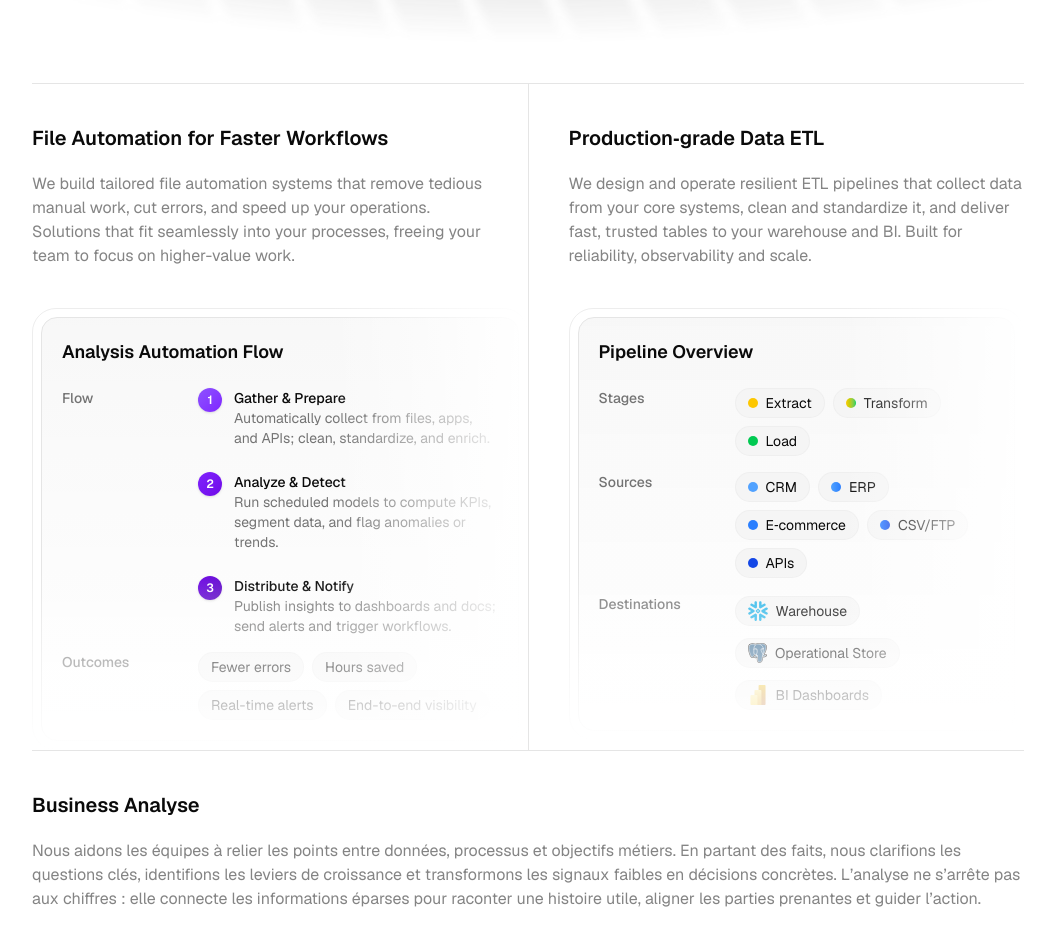
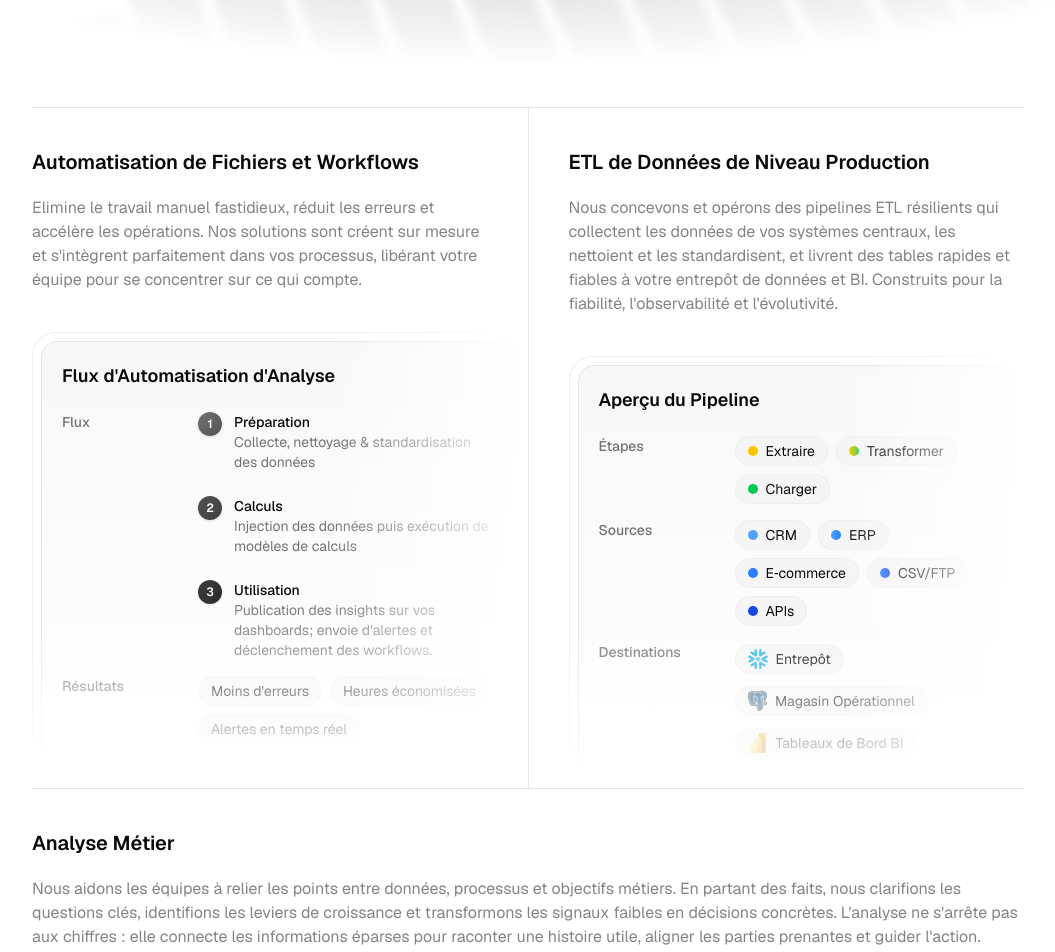
Before and after one commit to clement-horesh/my-aube, a Next.js app: page / in a window 1280 px wide. Shown: the part 2360-3312 px from the top of the page, without its empty margins (112-1167 px from the left). Built offline with nearby package versions, Linux system fonts and the light colour scheme.

Commit message:
Debut traduction

```diff
--- a/src/app/contact/page.tsx
+++ b/src/app/contact/page.tsx
@@ -72,8 +72,8 @@ export default function ContactPage() {
     <main className="min-h-screen flex flex-col">
       <Menu />
 
-      <section className="pt-28 pb-16 px-4">
-        <div className="w-full sm:max-w-2xl md:max-w-3xl lg:max-w-4xl xl:max-w-5xl mx-auto">
+      <section className="pt-28 pb-16 ">
+        <div className="w-full sm:max-w-2xl md:max-w-3xl lg:max-w-4xl xl:max-w-5xl mx-auto px-4 transition-all duration-1000">
           <div className="max-w-2xl">
             <h1 className="text-3xl sm:text-4xl font-bold tracking-tight">Contact</h1>
             <p className="mt-2 text-muted-foreground">
--- a/src/components/core-offer.tsx
+++ b/src/components/core-offer.tsx
@@ -8,12 +8,12 @@ export function GradientSection() {
   return (
     <div id="core-offer" className="w-full bg-gradient-to-b from-neutral-100 to-neutral-0 dark:from-neutral-900 dark:to-neutral-950" style={{ backgroundSize: '100% 250px', backgroundRepeat: 'no-repeat' }}>
       <div className="w-full sm:max-w-2xl md:max-w-3xl lg:max-w-4xl xl:max-w-5xl mx-auto px-4 sm:px-6 lg:px-4 pt-50 pb-30">
-        <h1 className="text-3xl md:text-5xl lg:text-6xl leading-[1.1] font-[538] tracking-[-0.0325em]">Turning Data Analysis<br/> into Business Value</h1>
+        <h1 className="text-3xl md:text-5xl lg:text-6xl leading-[1.1] font-[538] tracking-[-0.0325em]">Transformer l'Analyse de Données<br/> en Valeur Métier</h1>
 
         {/* Top Section */}
 
           <p className="max-w-full md:max-w-[60%] text-foreground/50 mb-6 mt-5">
-          We deliver high-impact data analysis solutions that aredesigned, implemented, and operated by our expert consultants. We turn raw data into clear and actionable insights, helping you spot patterns, make informed decisions, and maximize your business intelligence. </p>
+          Nous livrons des solutions d'analyse de données à fort impact conçues, implémentées et opérées par nos consultants experts. Nous transformons les données brutes en insights clairs et exploitables, vous aidant à repérer les tendances, prendre des décisions éclairées et maximiser votre intelligence métier. </p>
 
       </div>
 
@@ -24,7 +24,7 @@ export function GradientSection() {
         >
           <Image
             src="/Section 1.png"
-            alt="ETL Illustration"
+            alt="Illustration ETL"
             fill
             className="object-cover object-center"
             loading="lazy"
@@ -40,9 +40,9 @@ export function GradientSection() {
         <div className="grid grid-cols-1 md:[grid-template-columns:1fr_auto_1fr] gap-0 items-stretch">
           <div className="flex items-stretch pt-10">
             <div className="w-full">
-              <h3 className="text-xl font-semibold text-foreground mb-5">File Automation for Faster Workflows</h3>
+              <h3 className="text-xl font-semibold text-foreground mb-5">Automatisation de Fichiers et Workflows</h3>
               <p className="max-w-full text-foreground/50 mb-10 mr-10">
-              We build tailored file automation systems that remove tedious manual work, cut errors, and speed up your operations. Solutions that fit seamlessly into your processes, freeing your team to focus on higher-value work. </p>
+              Elimine le travail manuel fastidieux, réduit les erreurs et accélère les opérations. Nos solutions sont créent sur mesure et s'intègrent parfaitement dans vos processus, libérant votre équipe pour se concentrer sur ce qui compte. </p>
 
           <div className="relative">
             <div className="rounded-3xl p-2 border border-border/70">
@@ -51,32 +51,32 @@ export function GradientSection() {
                 aria-hidden="true"
               >
 
-                  <h2 className="text-lg font-semibold">Analysis Automation Flow</h2>
+                  <h2 className="text-lg font-semibold">Flux d'Automatisation d'Analyse</h2>
                   <div className="h-[22px]" />
                   <div className="flex flex-col gap-4">
                     {/* Timeline */}
                     <div className="grid grid-cols-[120px_1fr] items-start gap-4">
-                      <div className="text-sm font-medium text-muted-foreground">Flow</div>
+                      <div className="text-sm font-medium text-muted-foreground">Flux</div>
                       <div className="flex flex-col gap-6">
                         <div className="flex items-start gap-3">
-                          <div className="flex h-6 w-6 shrink-0 items-center justify-center rounded-full bg-gradient-to-br from-violet-500 to-violet-600 text-white text-xs font-semibold shadow-sm">1</div>
+                          <div className="flex h-6 w-6 shrink-0 items-center justify-center rounded-full bg-gradient-to-br from-neutral-500 to-neutral-600 text-white text-xs font-semibold shadow-sm">1</div>
                           <div>
-                            <div className="text-sm font-medium">Gather & Prepare</div>
-                            <div className="text-sm text-muted-foreground">Automatically collect from files, apps, and APIs; clean, standardize, and enrich.</div>
+                            <div className="text-sm font-medium">Préparation</div>
+                            <div className="text-sm text-muted-foreground">Collecte, nettoyage & standardisation des données</div>
                           </div>
                         </div>
                         <div className="flex items-start gap-3">
-                          <div className="flex h-6 w-6 shrink-0 items-center justify-center rounded-full bg-gradient-to-br from-violet-600 to-violet-700 text-white text-xs font-semibold shadow-sm">2</div>
+                          <div className="flex h-6 w-6 shrink-0 items-center justify-center rounded-full bg-gradient-to-br from-neutral-600 to-neutral-700 text-white text-xs font-semibold shadow-sm">2</div>
                           <div>
-                            <div className="text-sm font-medium">Analyze & Detect</div>
-                            <div className="text-sm text-muted-foreground">Run scheduled models to compute KPIs, segment data, and flag anomalies or trends.</div>
+                            <div className="text-sm font-medium">Calculs</div>
+                            <div className="text-sm text-muted-foreground">Injection des données puis exécution de modèles de calculs</div>
                           </div>
                         </div>
                         <div className="flex items-start gap-3">
-                          <div className="flex h-6 w-6 shrink-0 items-center justify-center rounded-full bg-gradient-to-br from-violet-700 to-violet-800 text-white text-xs font-semibold shadow-sm">3</div>
+                          <div className="flex h-6 w-6 shrink-0 items-center justify-center rounded-full bg-gradient-to-br from-neutral-700 to-neutral-800 text-white text-xs font-semibold shadow-sm">3</div>
                           <div>
-                            <div className="text-sm font-medium">Distribute & Notify</div>
-                            <div className="text-sm text-muted-foreground">Publish insights to dashboards and docs; send alerts and trigger workflows.</div>
+                            <div className="text-sm font-medium">Utilisation</div>
+                            <div className="text-sm text-muted-foreground">Publication des insights sur vos dashboards; envoie d'alertes et déclenchement des workflows.</div>
                           </div>
                         </div>
                       </div>
@@ -84,12 +84,11 @@ export function GradientSection() {
 
                     {/* Outcomes */}
                     <div className="grid grid-cols-[120px_1fr] items-start gap-4">
-                      <div className="text-sm font-medium text-muted-foreground">Outcomes</div>
+                      <div className="text-sm font-medium text-muted-foreground">Résultats</div>
                       <div className="flex items-center gap-2 flex-wrap">
-                        <span className="inline-flex items-center gap-2 rounded-full bg-neutral-100 dark:bg-neutral-800 border border-border/40 px-3 py-1 text-sm">Fewer errors</span>
-                        <span className="inline-flex items-center gap-2 rounded-full bg-neutral-100 dark:bg-neutral-800 border border-border/40 px-3 py-1 text-sm">Hours saved</span>
-                        <span className="inline-flex items-center gap-2 rounded-full bg-neutral-100 dark:bg-neutral-800 border border-border/40 px-3 py-1 text-sm">Real-time alerts</span>
-                        <span className="inline-flex items-center gap-2 rounded-full bg-neutral-100 dark:bg-neutral-800 border border-border/40 px-3 py-1 text-sm">End-to-end visibility</span>
+                        <span className="inline-flex items-center gap-2 rounded-full bg-neutral-100 dark:bg-neutral-800 border border-border/40 px-3 py-1 text-sm">Moins d'erreurs</span>
+                        <span className="inline-flex items-center gap-2 rounded-full bg-neutral-100 dark:bg-neutral-800 border border-border/40 px-3 py-1 text-sm">Heures économisées</span>
+                        <span className="inline-flex items-center gap-2 rounded-full bg-neutral-100 dark:bg-neutral-800 border border-border/40 px-3 py-1 text-sm">Alertes en temps réel</span>
                       </div>
                     </div>
                   </div>
@@ -110,9 +109,9 @@ export function GradientSection() {
           </div>
           <div className="flex items-stretch">
             <div className="w-full pt-10 sm:pl-10 ">
-                  <h2 className="text-xl font-medium mb-5 font-semibold sm:mr-0 mr-10">Production‑grade Data ETL</h2>
+                  <h2 className="text-xl font-medium mb-5 font-semibold sm:mr-0 mr-10">ETL de Données de Niveau Production</h2>
                   <p className="max-w-full text-foreground/50 mb-10 sm:mr-0 mr-10">
-            We design and operate resilient ETL pipelines that collect data from your core systems, clean and standardize it, and deliver fast, trusted tables to your warehouse and BI. Built for reliability, observability and scale.
+            Nous concevons et opérons des pipelines ETL résilients qui collectent les données de vos systèmes centraux, les nettoient et les standardisent, et livrent des tables rapides et fiables à votre entrepôt de données et BI. Construits pour la fiabilité, l'observabilité et l'évolutivité.
           </p>
 
                   <div className="relative">
@@ -122,24 +121,24 @@ export function GradientSection() {
                 aria-hidden="true"
               >
 
-                  <h2 className="text-lg font-semibold">Pipeline Overview</h2>
+                  <h2 className="text-lg font-semibold">Aperçu du Pipeline</h2>
                   <div className="h-[22px]" />
                   <div className="flex flex-col gap-4">
                     {/* Stages */}
                     <div className="grid grid-cols-[120px_1fr] items-start gap-4">
-                      <div className="text-sm font-medium text-muted-foreground">Stages</div>
+                      <div className="text-sm font-medium text-muted-foreground">Étapes</div>
                       <div className="flex items-center gap-2 flex-wrap">
                         <span className="inline-flex items-center gap-2 rounded-full bg-neutral-100 dark:bg-neutral-800 border border-border/40 px-3 py-1 text-sm">
                           <span className="inline-block w-2.5 h-2.5 rounded-full bg-yellow-400" />
-                          Extract
+                          Extraire
                         </span>
                         <span className="inline-flex items-center gap-2 rounded-full bg-neutral-100 dark:bg-neutral-800 border border-border/40 px-3 py-1 text-sm">
                           <span className="inline-block w-2.5 h-2.5 rounded-full bg-gradient-to-r from-yellow-400 to-green-500" />
-                          Transform
+                          Transformer
                         </span>
                         <span className="inline-flex items-center gap-2 rounded-full bg-neutral-100 dark:bg-neutral-800 border border-border/40 px-3 py-1 text-sm">
                           <span className="inline-block w-2.5 h-2.5 rounded-full bg-green-500" />
-                          Load
+                          Charger
                         </span>
                       </div>
                     </div>
@@ -176,16 +175,16 @@ export function GradientSection() {
                       <div className="text-sm font-medium text-muted-foreground">Destinations</div>
                       <div className="flex items-center gap-3 flex-wrap mt-[2px]">
                         <span className="inline-flex items-center gap-2 rounded-full bg-neutral-100 dark:bg-neutral-800 border border-border/40 px-3 py-1 text-sm">
-                          <img src="/Snowflake.svg" alt="Snowflake Warehouse" className="h-5 w-auto" />
-                          <span>Warehouse</span>
+                          <img src="/Snowflake.svg" alt="Entrepôt Snowflake" className="h-5 w-auto" />
+                          <span>Entrepôt</span>
                         </span>
                         <span className="inline-flex items-center gap-2 rounded-full bg-neutral-100 dark:bg-neutral-800 border border-border/40 px-3 py-1 text-sm">
-                          <img src="/PostGres.svg" alt="Postgres Operational Store" className="h-5 w-auto" />
-                          <span>Operational Store</span>
+                          <img src="/PostGres.svg" alt="Magasin Opérationnel Postgres" className="h-5 w-auto" />
+                          <span>Magasin Opérationnel</span>
                         </span>
                         <span className="inline-flex items-center gap-2 rounded-full bg-neutral-100 dark:bg-neutral-800 border border-border/40 px-3 py-1 text-sm">
-                          <img src="/PBI.svg" alt="Power BI Dashboards" className="h-5 w-auto" />
-                          <span>BI Dashboards</span>
+                          <img src="/PBI.svg" alt="Tableaux de Bord Power BI" className="h-5 w-auto" />
+                          <span>Tableaux de Bord BI</span>
                         </span>
                       </div>
                     </div>
@@ -210,13 +209,13 @@ export function GradientSection() {
 
         {/* Bottom Section */}
         <div className="flex flex-col pt-10">
-          <h2 className="text-xl font-semibold text-foreground">Business Analyse</h2>
+          <h2 className="text-xl font-semibold text-foreground">Analyse Métier</h2>
           <p className="max-w-full text-foreground/50 mb-10 mt-5">
             Nous aidons les équipes à relier les points entre données, processus et objectifs
             métiers. En partant des faits, nous clarifions les questions clés, identifions les
             leviers de croissance et transformons les signaux faibles en décisions concrètes.
-            L’analyse ne s’arrête pas aux chiffres : elle connecte les informations éparses pour
-            raconter une histoire utile, aligner les parties prenantes et guider l’action.
+            L'analyse ne s'arrête pas aux chiffres : elle connecte les informations éparses pour
+            raconter une histoire utile, aligner les parties prenantes et guider l'action.
           </p>
           <DotConnectorGrid rows={14} cols={21} height={520} dotRadius={3} className="bg-transparent" />
         </div>
--- a/src/components/dot-grid.tsx
+++ b/src/components/dot-grid.tsx
@@ -337,7 +337,7 @@ export function DotConnectorGrid({
               { indices: pathCompany2, startMs: startAt, segmentDurations: segCompany, totalDurationMs: totalCompany },
               { indices: pathAube2, startMs: startAt, segmentDurations: segAube, totalDurationMs: totalAube },
             ],
-            labels: ["Your Company", "Aube"],
+            labels: ["Votre entreprise", "Aube"],
             phase: "drawing",
             holdStartMs: null,
             holdDurationMs: 3000,
@@ -360,7 +360,7 @@ export function DotConnectorGrid({
               { indices: pathCompany, startMs: startAt, segmentDurations: segCompany, totalDurationMs: totalCompany },
               { indices: pathAube, startMs: startAt, segmentDurations: segAube, totalDurationMs: totalAube },
             ],
-            labels: ["Your Company", "Aube"],
+            labels: ["Votre entreprise", "Aube"],
             phase: "drawing",
             holdStartMs: null,
             holdDurationMs: 3000,
--- a/src/components/footer.tsx
+++ b/src/components/footer.tsx
@@ -5,7 +5,7 @@ export function Footer() {
     <div className="w-full max-w-5xl mx-auto px-4 sm:px-6 lg:px-8">
       <Separator className="mb-6" />
       <footer className="flex gap-[24px] flex-wrap items-center justify-center text-sm text-muted-foreground py-6">
-        <span>© 2025 Aube. All rights reserved.</span>
+        <span>© 2025 Aube. Tous droits réservés.</span>
       </footer>
     </div>
   );
--- a/src/components/latest-work.tsx
+++ b/src/components/latest-work.tsx
@@ -14,7 +14,7 @@ export function CarouselDemo() {
   return (
     <div id="latest-work" className="w-full overflow-x-hidden bg-gradient-to-b from-neutral-100 to-transparent dark:from-neutral-900 dark:to-transparent" style={{ backgroundSize: '100% 250px', backgroundRepeat: 'no-repeat' }}>
       <div className="w-full sm:max-w-2xl md:max-w-3xl lg:max-w-4xl xl:max-w-5xl overflow-visible mx-auto px-4 sm:px-6 lg:px-8 pt-50 pb-30">
-      <h1 className="text-6xl leading-[1.1] font-[538] tracking-[-0.0325em]">Our Latest<br/>Work</h1>
+      <h1 className="text-6xl leading-[1.1] font-[538] tracking-[-0.0325em]">Travaux<br/>récents</h1>
       <Carousel
         className="w-full pt-15"
         opts={{
--- a/src/components/trusted-by.tsx
+++ b/src/components/trusted-by.tsx
@@ -74,10 +74,10 @@ export function TrustedBy() {
         {/* Centered text */}
         <div className="mb-20">
           <h2 className="text-lg sm:text-xl font-bold text-foreground">
-            Powering the world's best product teams.
+          Propulse les équipes produit les plus performantes au monde.
           </h2>
           <p className="text-lg sm:text-xl font-medium text-muted-foreground">
-            From next-gen startups to established enterprises.
+          Des entreprises émergentes aux sociétés historiques.
           </p>
         </div>
 
@@ -124,7 +124,7 @@ export function TrustedBy() {
                 scrollToSection('latest-work')
               }}
             >
-              See Work
+              Nos réalisations
               <svg
                 className="w-3 h-3"
                 fill="none"
```
